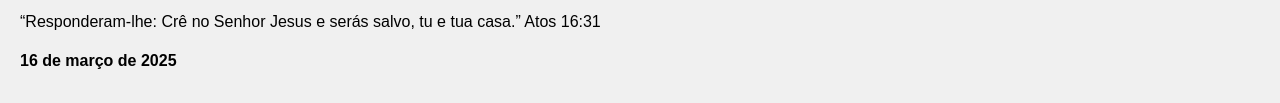
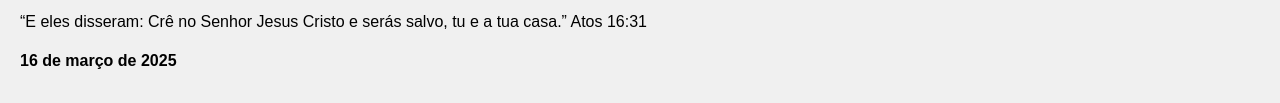
Before and after one commit to dinthclex/microcontroller, a plain HTML site: page index.html in a window 1280 px wide. Shown: the part 945-1048 px from the top of the page. Drawn offline with Linux system fonts and the light colour scheme.

Commit message:
Update index.html
Sobre o versículo, da ARA (antes) para ARC (depois). Também no atributo cite tinha o valor no final "...16.31-34", é apenas "....16.31"

```diff
--- a/index.html
+++ b/index.html
@@ -362,7 +362,7 @@
 			Nesse HTML, é possível alterar a velocidade; os tempos, diretamente no HTML; e os desenhos, pois o arquivo é editável.
 			Tinha essa ideia, mas nunca consegui a desenvolver. <br/>Em alguns testes no aistudio.google.com (com o Gemini 2.0 Flash), teve como resultado este projeto.
 			</p>
-			<q cite="https://www.bible.com/pt/bible/1608/ACT.16.31-34">Responderam-lhe: Crê no Senhor Jesus e serás salvo, tu e tua casa.</q> Atos 16:31
+			<q cite="https://www.bible.com/pt/bible/212/ACT.16.31">E eles disseram: Crê no Senhor Jesus Cristo e serás salvo, tu e a tua casa.</q> Atos 16:31
 			<h4>16 de março de 2025</h4>
 		</footer>
 
```
